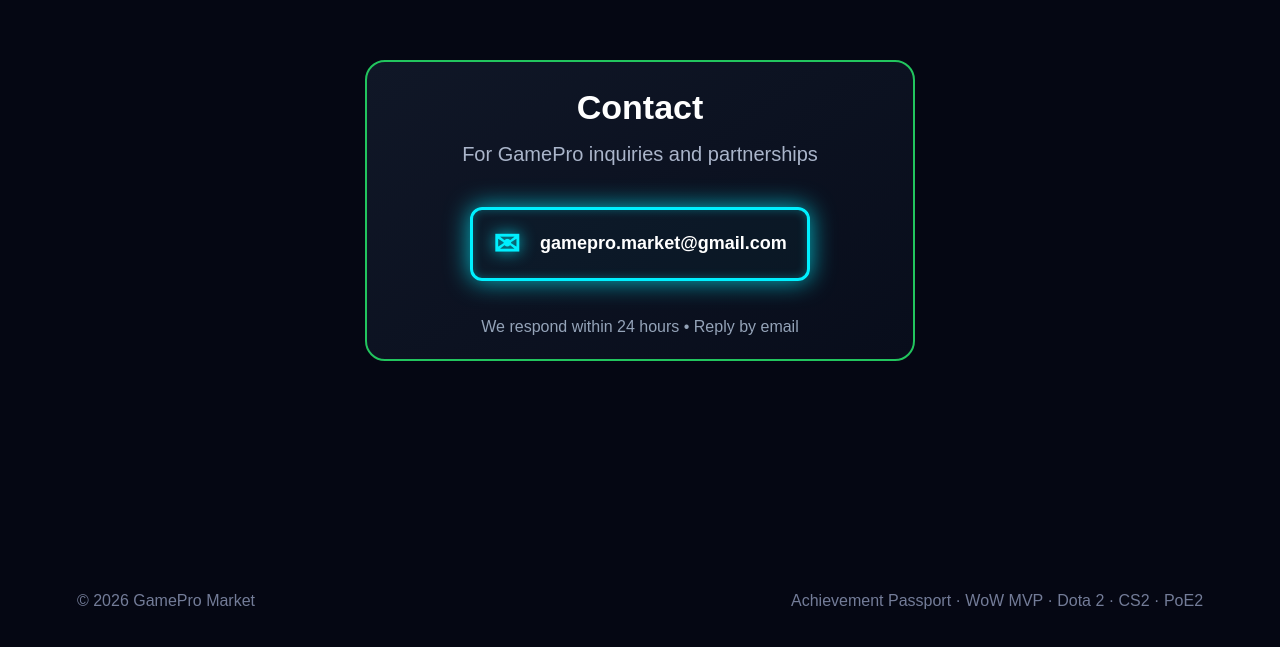
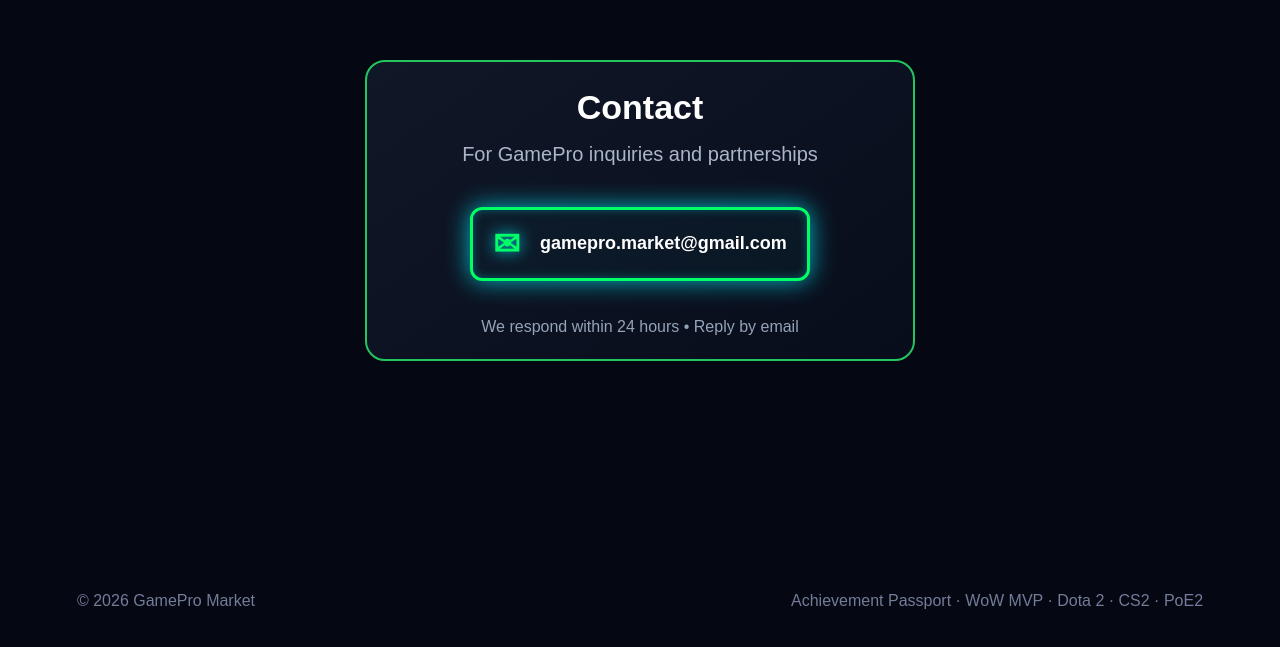
Before and after one commit to vesttrading/gamepro-market, a Next.js app: page / in a window 1280 px wide. Shown: the part 2233-2880 px from the top of the page. Built offline with nearby package versions, Linux system fonts and the light colour scheme; no server answers.

Commit message:
Change border and text color to green

```diff
--- a/app/page.tsx
+++ b/app/page.tsx
@@ -1126,7 +1126,7 @@ if (!battlenetId) {
         maxWidth: "100%",
         margin: "0 auto",
         padding: "10px 20px",
-        border: "3px solid #00f0ff",
+        border: "3px solid #00ff66",
         borderRadius: 12,
         background: "rgba(0, 240, 255, 0.03)", // Едва заметный неоново-голубой фон
         color: "#ffffff",                     // Текст остается белым
@@ -1138,7 +1138,7 @@ if (!battlenetId) {
         overflowWrap: "anywhere",
       }}
     >
-    <span style={{ color: "#00f0ff", fontSize: 32, textShadow: "0 0 15px rgba(0, 240, 255, 0.9)" }}>✉</span>
+    <span style={{ color: "#00ff66", fontSize: 32, textShadow: "0 0 15px rgba(0, 240, 255, 0.9)" }}>✉</span>
       gamepro.market@gmail.com
     </a>
 
```
